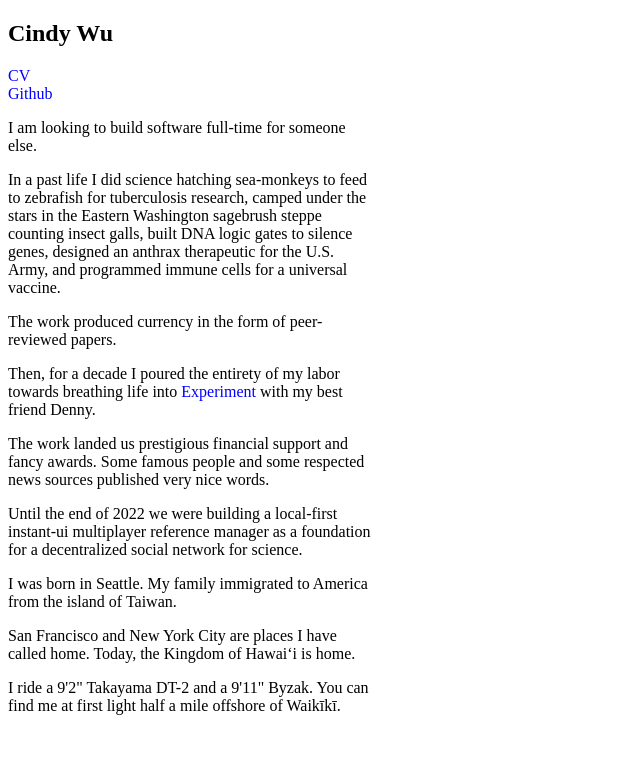
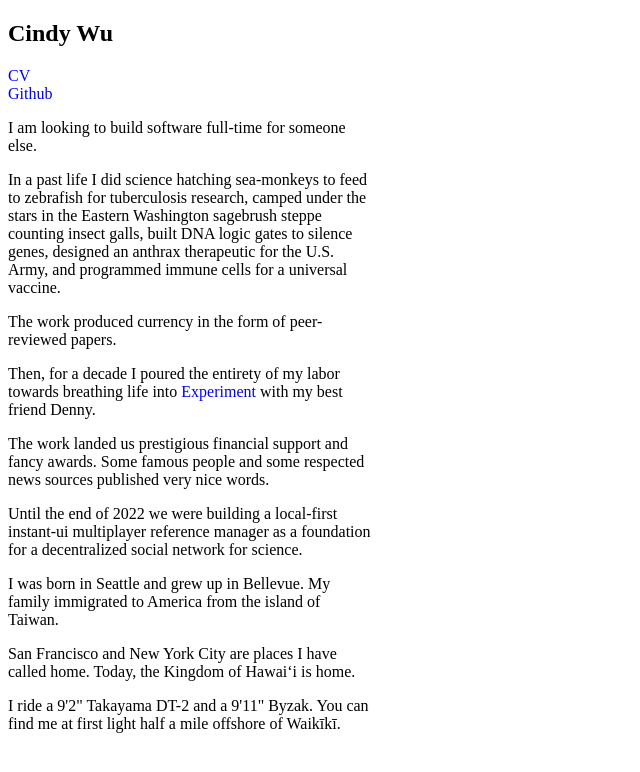
Before and after one commit to cindywu/cindy-wu, a Next.js app: page / in a window 1280 px wide. Shown: the top 772 px of the page, without its empty margins (0-640 px from the left). Built offline with nearby package versions, Linux system fonts and the light colour scheme.

Commit message:
bellevue

```diff
--- a/components/home.tsx
+++ b/components/home.tsx
@@ -24,7 +24,7 @@ export default function Home() {
         </p>
         <p>The work landed us prestigious financial support and fancy awards. Some famous people and some respected news sources published very nice words.</p>
         <p>Until the end of 2022 we were building a local-first instant-ui multiplayer reference manager as a foundation for a decentralized social network for science.</p>
-        <p>I was born in Seattle. My family immigrated to America from the island of Taiwan.</p>
+        <p>I was born in Seattle and grew up in Bellevue. My family immigrated to America from the island of Taiwan.</p>
         <p>San Francisco and New York City are places I have called home. Today, the Kingdom of Hawaiʻi is home.</p>
         <p>I ride a {`9'2"`} Takayama DT-2 and a {`9'11"`} Byzak. You can find me at first light half a mile offshore of Waikīkī.</p>
       </div>
```
